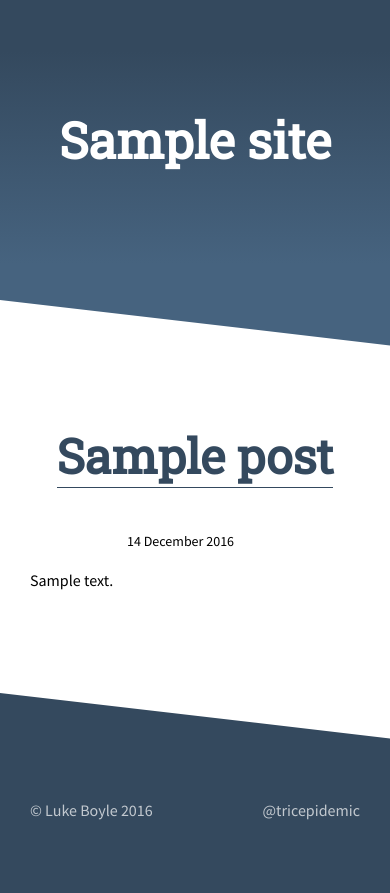
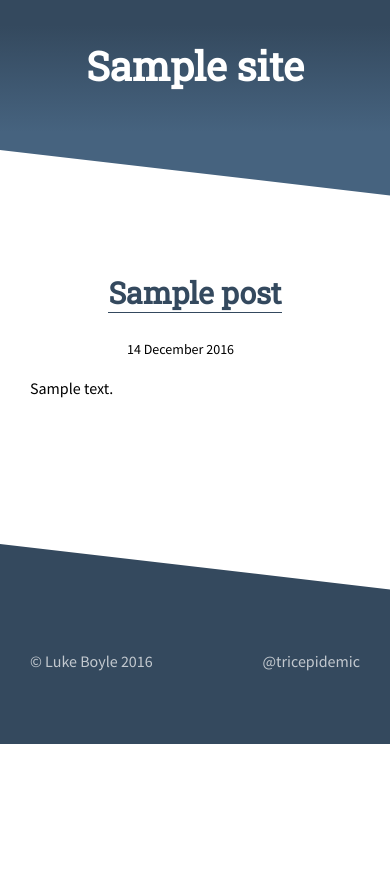
Before and after one commit to 3stacks/lukeboyle.com, a WordPress theme: template web/app/themes/lukeboyle/home.php in a window 390 px wide. Shown: the part 100-993 px from the top of the page. After the commit the page ends 844 px from the top, so only its background shows below. Run offline with PHP 8.4 and a stand-in for WordPress, Linux system fonts and the light colour scheme; the site name, menu and one post (Sample post) are stand-ins, and other content is empty; style sheets or scripts are compiled from the project's sources; some libraries are stand-ins or nearby versions.

Commit message:
refactor: style tweaks for mobile devices

```diff
--- a/web/app/themes/lukeboyle/src/sass/components/_blog-header.scss
+++ b/web/app/themes/lukeboyle/src/sass/components/_blog-header.scss
@@ -1,19 +1,29 @@
 @import "../settings/colors";
 @import "../helpers/mixins";
+@import "../vendor/breakpoint";
+@import "../settings/widths";
 
 .blog-header {
 	background: $feature-gradient;
-	height: 300px;
+	height: 150px;
 	display: flex;
 	justify-content: center;
 	align-items: center;
 	flex-direction: column;
 	color: white;
 	position: relative;
+	@include breakpoint($m) {
+		height: 300px;
+	}
+
 	@include bottom-triangle;
 	&--site-name {
-		font-size: 5rem;
+		font-size: 4rem;
+		@include breakpoint($m) {
+			font-size: 5rem;
+		}
 		margin: 0;
+
 	}
 	&--description {
 		font-size: 2rem;
--- a/web/app/themes/lukeboyle/src/sass/components/_blog-post.scss
+++ b/web/app/themes/lukeboyle/src/sass/components/_blog-post.scss
@@ -1,13 +1,25 @@
+@import "../vendor/breakpoint";
+@import "../settings/widths";
+
 .blog-post {
 	text-align: center;
+
+	img {
+		max-width: 100%;
+	}
+
 	&:last-of-type {
 		padding-bottom: 60px;
 	}
 	&--title {
 		padding: 60px 0 0;
-		font-size: 4.8rem;
+		font-size: 3rem;
 		line-height: 1.5;
 		margin-top: 0;
+
+		@include breakpoint($m) {
+			font-size: 4.8rem;
+		}
 	}
 	&--meta {
 		font-size: 1.4rem;
--- a/web/app/themes/lukeboyle/src/sass/elements/_pre.scss
+++ b/web/app/themes/lukeboyle/src/sass/elements/_pre.scss
@@ -1,8 +1,16 @@
+@import "../vendor/breakpoint";
+@import "../settings/widths";
+
 pre {
 	padding: 16px;
 	overflow: auto;
-	font-size: 85%;
+	font-size: 70%;
 	line-height: 1.45;
 	background-color: #f7f7f7;
 	border-radius: 3px;
+
+	@include breakpoint($m) {
+		font-size: 85%;
+	}
+
 }
```
